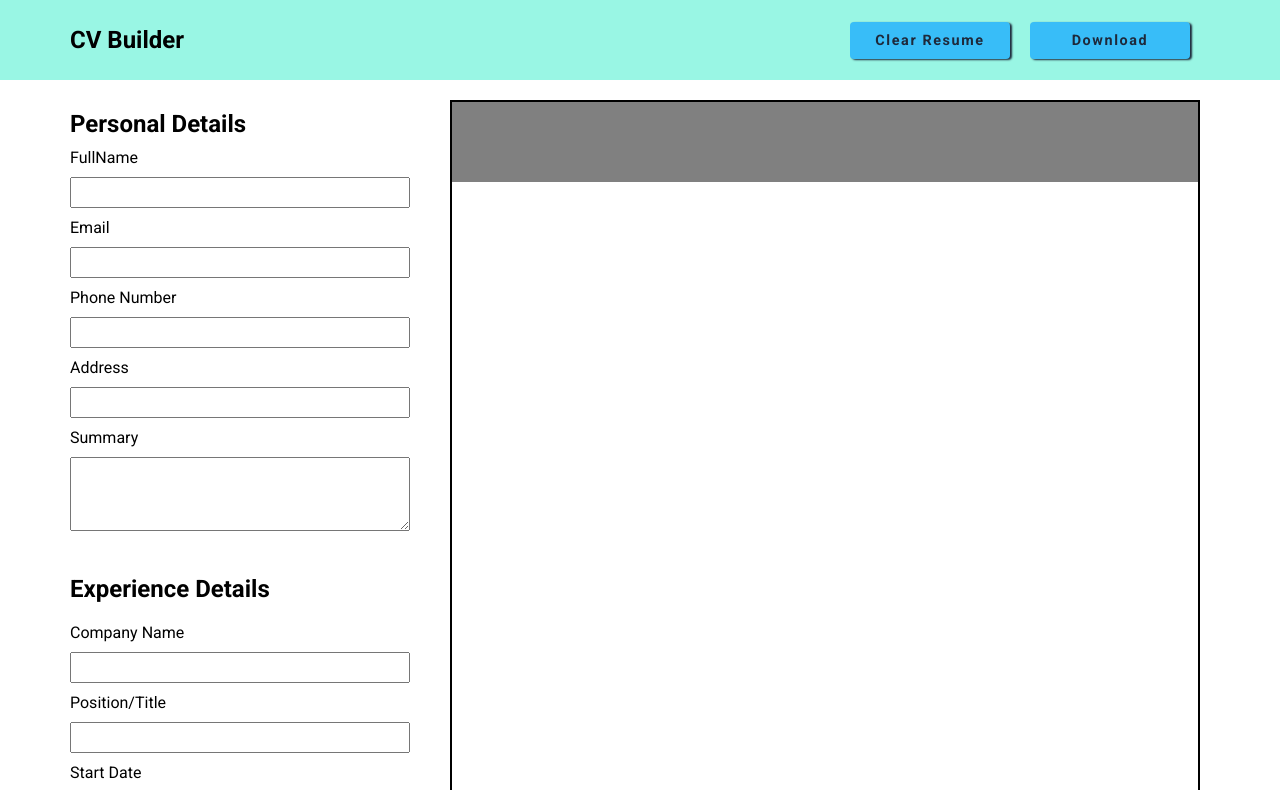
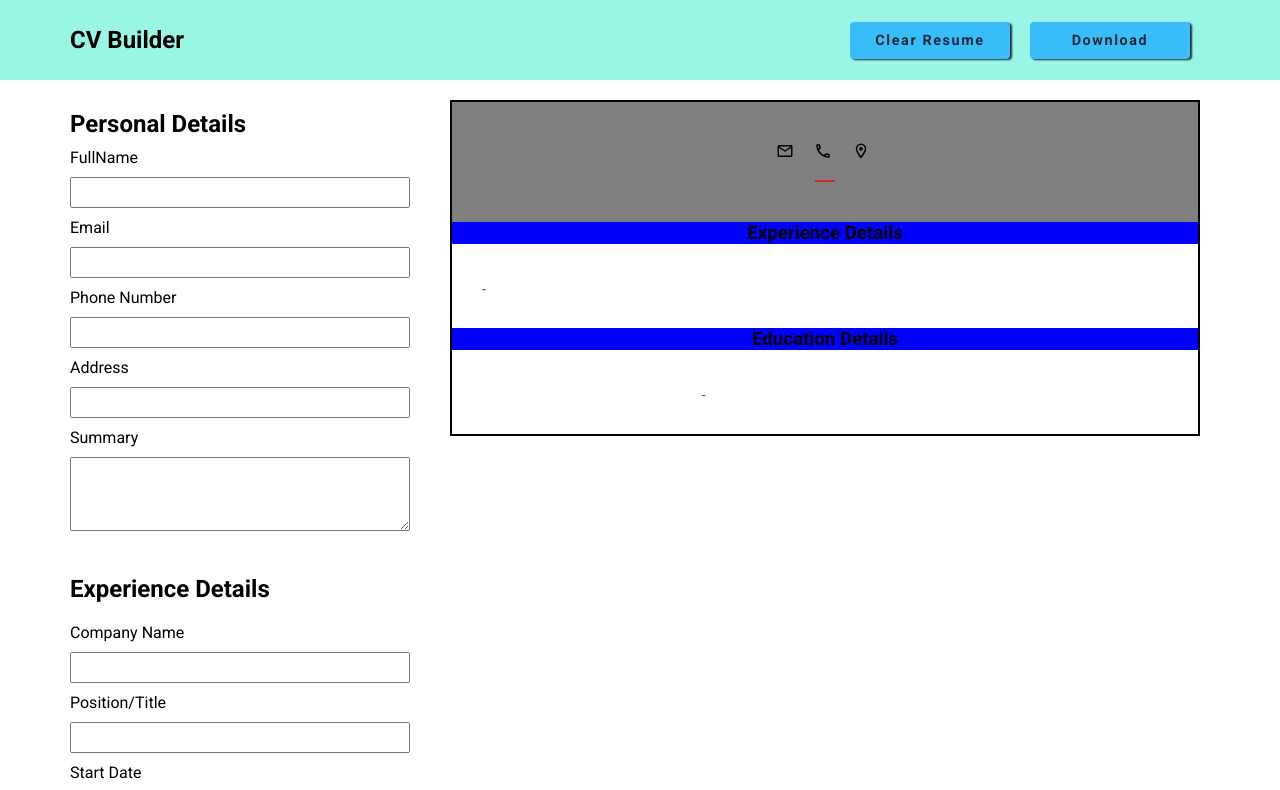
Before and after one commit to Amrit57/CV-Application, a React (Vite) app: page / in a window 1280 px wide. Shown: the top 790 px of the page. Built offline with nearby package versions, Linux system fonts and the light colour scheme.

Commit message:
Created Basic layout for information.

```diff
--- a/src/components/DisplayForm.jsx
+++ b/src/components/DisplayForm.jsx
@@ -1,19 +1,89 @@
 import React from "react";
 
 export default function DisplayForm({ personalData, expData, eduData }) {
+  const expRender = expData.map((item, index) => {
+    return (
+      <div
+        className={
+          index === expData.length - 1
+            ? "info-container"
+            : "info-container bottom-line"
+        }
+        key={index}
+      >
+        <div className="left-side">
+          <p className="bold">{item.companyName}</p>
+          <p className="light">
+            {item.startDate} - <span>{item.endDate}</span>
+          </p>
+        </div>
+        <div className="right-side">
+          <p className="bold">{item.position}</p>
+          <p className="light">{item.description}</p>
+        </div>
+      </div>
+    );
+  });
+  const eduRender = eduData.map((item, index) => {
+    return (
+      <div
+        className={
+          index === eduData.length - 1
+            ? "info-container"
+            : "info-container bottom-line"
+        }
+        key={index}
+      >
+        <div className="left-side">
+          <p className="bold">{item.schoolName}</p>
+          <p className="light">{item.country}</p>
+        </div>
+        <div className="right-side">
+          <p className="bold">{item.degree}</p>
+          <p className="light">
+            {item.startDate} - <span>{item.endDate}</span>
+          </p>
+        </div>
+      </div>
+    );
+  });
   return (
     <div className="displayForm">
       <section className="personal">
         <h1>{personalData.fullName}</h1>
         <div className="contact-details">
-          <p className="email">{personalData.email}</p>
-          <p className="number">{personalData.phoneNumber}</p>
-          <p className="address">{personalData.address}</p>
+          <div className="c-detail">
+            <svg xmlns="http://www.w3.org/2000/svg" viewBox="0 0 24 24">
+              <title>email-outline</title>
+              <path d="M22 6C22 4.9 21.1 4 20 4H4C2.9 4 2 4.9 2 6V18C2 19.1 2.9 20 4 20H20C21.1 20 22 19.1 22 18V6M20 6L12 11L4 6H20M20 18H4V8L12 13L20 8V18Z" />
+            </svg>
+            <p className="email">{personalData.email}</p>
+          </div>
+          <div className="c-detail">
+            <svg xmlns="http://www.w3.org/2000/svg" viewBox="0 0 24 24">
+              <title>phone-outline</title>
+              <path d="M20,15.5C18.8,15.5 17.5,15.3 16.4,14.9C16.3,14.9 16.2,14.9 16.1,14.9C15.8,14.9 15.6,15 15.4,15.2L13.2,17.4C10.4,15.9 8,13.6 6.6,10.8L8.8,8.6C9.1,8.3 9.2,7.9 9,7.6C8.7,6.5 8.5,5.2 8.5,4C8.5,3.5 8,3 7.5,3H4C3.5,3 3,3.5 3,4C3,13.4 10.6,21 20,21C20.5,21 21,20.5 21,20V16.5C21,16 20.5,15.5 20,15.5M5,5H6.5C6.6,5.9 6.8,6.8 7,7.6L5.8,8.8C5.4,7.6 5.1,6.3 5,5M19,19C17.7,18.9 16.4,18.6 15.2,18.2L16.4,17C17.2,17.2 18.1,17.4 19,17.4V19Z" />
+            </svg>
+            <p className="number">{personalData.phoneNumber}</p>
+          </div>
+          <div className="c-detail">
+            <svg xmlns="http://www.w3.org/2000/svg" viewBox="0 0 24 24">
+              <title>map-marker-outline</title>
+              <path d="M12,6.5A2.5,2.5 0 0,1 14.5,9A2.5,2.5 0 0,1 12,11.5A2.5,2.5 0 0,1 9.5,9A2.5,2.5 0 0,1 12,6.5M12,2A7,7 0 0,1 19,9C19,14.25 12,22 12,22C12,22 5,14.25 5,9A7,7 0 0,1 12,2M12,4A5,5 0 0,0 7,9C7,10 7,12 12,18.71C17,12 17,10 17,9A5,5 0 0,0 12,4Z" />
+            </svg>
+            <p className="address">{personalData.address}</p>
+          </div>
         </div>
         <p className="summary">{personalData.summary}</p>
       </section>
-      <section className="exp"></section>
-      <section className="edu"></section>
+      <section className="exp">
+        <h3 className="section-heading">Experience Details</h3>
+        {expRender}
+      </section>
+      <section className="edu">
+        <h3 className="section-heading">Education Details</h3>
+        {eduRender}
+      </section>
     </div>
   );
 }
--- a/src/styles/style.css
+++ b/src/styles/style.css
@@ -73,6 +73,7 @@ textarea,
 .displayForm {
   border: 2px solid black;
   width: 100%;
+  height: 100%;
   margin: 10px;
 }
 .personal {
@@ -83,9 +84,57 @@ textarea,
   align-items: center;
   padding: 20px;
 }
-.contact-details{
+.contact-details {
   display: flex;
   margin: 20px;
   justify-content: space-between;
-  width: 80%;
+  gap: 15px;
 }
+.contact-details svg {
+  width: 18px;
+}
+.c-detail {
+  font-size: 0.88rem;
+  display: flex;
+  gap: 5px;
+  justify-content: center;
+  align-items: center;
+}
+.summary {
+  border-top: 2px solid red;
+  padding: 10px;
+  text-align: start;
+}
+.section-heading {
+  background: blue;
+  text-align: center;
+}
+.info-container {
+  display: flex;
+  gap: 20px;
+  padding: 20px;
+
+  margin: 10px;
+}
+.bottom-line{
+  border-bottom: 2px solid green;
+}
+.info-container .left-side {
+  width: 30%;
+  display: flex;
+  flex-direction: column;
+  gap: 7px;
+}
+.info-container .right-side {
+  width: 70%;
+  display: flex;
+  flex-direction: column;
+  gap: 7px;
+}
+.bold{
+  font-weight: bold;
+}
+.light, .summary{
+  font-size: 0.9rem;
+  opacity: 0.7;
+}
```
